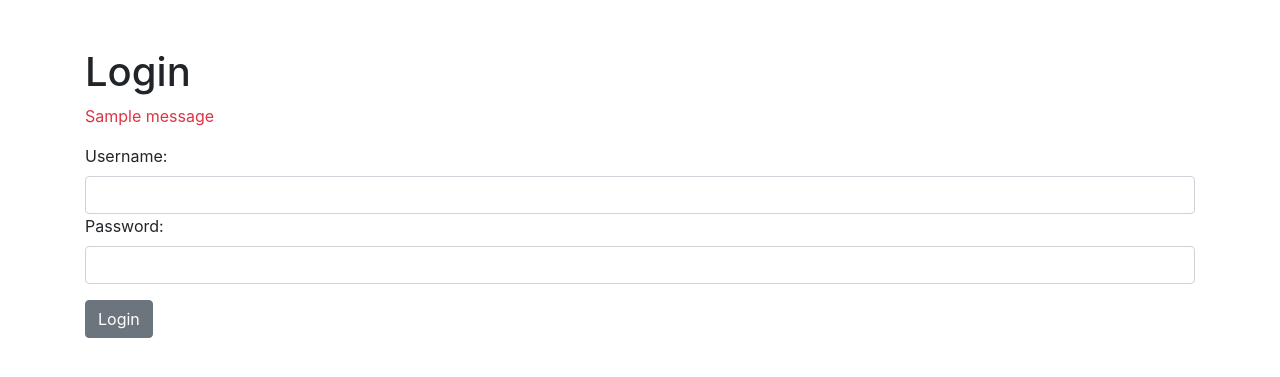
After one commit to Rossi-21/form_shows, a Django app: page /login in a window 1280 px wide. The commit adds this page. Shown: the top 377 px of the page. Run offline with Django 4.2, Linux system fonts and the light colour scheme; one stand-in notice (Sample message) is shown.

Commit message:
login/logout

```diff
--- /dev/null
+++ b/user_app/templates/login.html
@@ -0,0 +1,23 @@
+{% extends 'main.html' %}
+{% block content %}
+
+<div class="container mt-5">
+    <h1>Login</h1>
+    <div class="form-group">
+        <form action="" method="POST">
+            {% for message in messages %}
+                <p class="text-danger">{{message}}</p>
+            {% endfor %}
+            {% csrf_token %}
+            <label class="form-label" for="username">Username:</label>
+            <input class="form-control" type="text" name="username" id="username">
+            <label class="from-label" for="password">Password:</label>
+            <input class="form-control" type="password" name="password" id="password">
+            <button class="btn btn-secondary mt-3" type="submit">Login</button>
+
+        </form>
+    </div>
+</div>
+
+
+{% endblock %}
--- a/user_app/templates/shows.html
+++ b/user_app/templates/shows.html
@@ -6,7 +6,8 @@
         <h1>All of the Shows</h1>
         <div>
             <strong>{{request.user}}</strong>
-            <a href="{% url  'home'%}">Add a Show</a>
+            <a href="{% url 'logoutUser' %}">logout</a>
+
         </div>
 
     </div>
@@ -29,5 +30,6 @@
                 {% endfor %}
             </tbody>
         </table>
+        <a href="{% url  'home'%}">Add a Show</a>
 </div>
 {% endblock %}
--- a/user_app/urls.py
+++ b/user_app/urls.py
@@ -9,7 +9,7 @@ urlpatterns = [
     path('shows/<int:id>/edit/', views.editShow, name="editShow"),
     path('shows/<int:id>/delete/', views.deleteShow, name="deleteShow" ),
     path('register', views.registerUser, name="registerUser"),
-    #path('login', views.loginPage, name="login"),
-    #path('logout/', views.logoutUser, name="logout"),
+    path('login', views.loginUser, name="loginUser"),
+    path('logout/', views.logoutUser, name="logoutUser"),
 
 ]
--- a/user_app/views.py
+++ b/user_app/views.py
@@ -1,5 +1,6 @@
 from django.shortcuts import render, redirect
 from django.contrib.auth import authenticate, login, logout
+from django.contrib import messages
 
 from .models import *
 from .forms import *
@@ -26,6 +27,34 @@ def registerUser(request):
 
     return render(request, 'register.html', context)
 
+def loginUser(request):
+
+    if request.method  == "POST":
+
+        username = request.POST.get('username')
+        password = request.POST.get('password')
+
+        user = authenticate(request, username = username, password = password)
+
+        if user is not None:
+
+            login(request, user)
+
+            return redirect('allShows')
+
+        else:
+
+            messages.info(request, 'Username or Password is incorrect')
+
+    context = {}
+
+    return render(request, 'login.html', context)
+
+def logoutUser(request):
+
+    logout(request)
+
+    return redirect('loginUser')
 
 def home(request):
 
```
Also changed, not shown: db.sqlite3.
